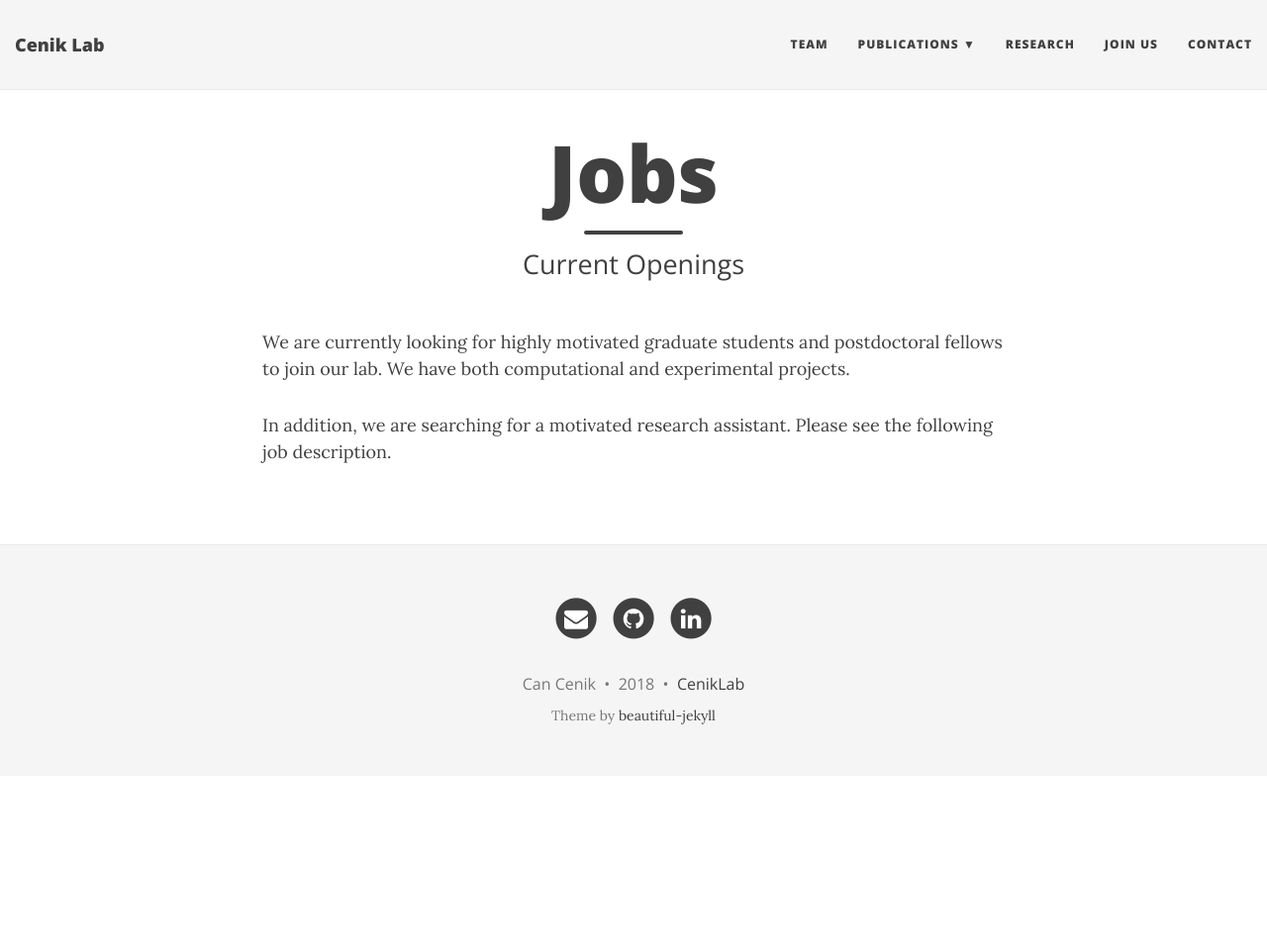
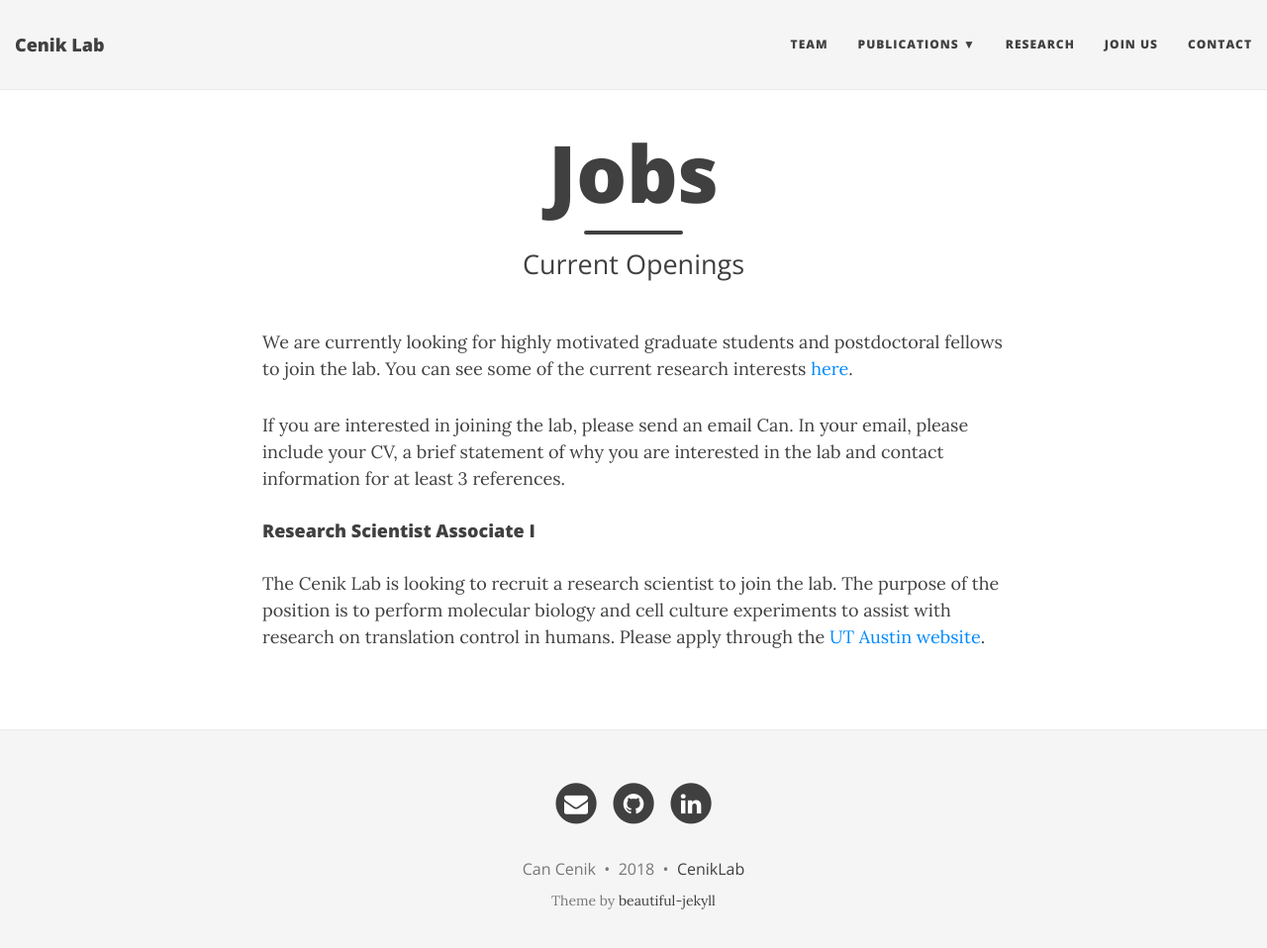
Before and after one commit to CenikLab/CenikLab.github.io, a Jekyll site: the page built from jobs.md, in a window 1280 px wide and 971 px high. Shown: the top 958 px of the window at 99% size. Built offline with Jekyll 4.4.1, drawn with Linux system fonts in a browser that asks for light colours; nearby versions of some CDN libraries.

Commit message:
Updated Jobs

```diff
--- a/jobs.md
+++ b/jobs.md
@@ -4,6 +4,9 @@ title: Jobs
 subtitle: Current Openings
 ---
 
-We are currently looking for highly motivated graduate students and postdoctoral fellows to join our lab. We have both computational and experimental projects.
+We are currently looking for highly motivated graduate students and postdoctoral fellows to join the lab. You can see some of the current research interests [here](https://ceniklab.github.io/research/).
 
-In addition, we are searching for a motivated research assistant. Please see the following job description.
+If you are interested in joining the lab, please send an email Can. In your email, please include your CV, a brief statement of why you are interested in the lab and contact information for at least 3 references.
+
+#### Research Scientist Associate I
+The Cenik Lab is looking to recruit a research scientist to join the lab. The purpose of the position is to perform molecular biology and cell culture experiments to assist with research on translation control in humans. Please apply through the [UT Austin website](https://utdirect.utexas.edu/apps/hr/jobs/nlogon/180710024216).
```
